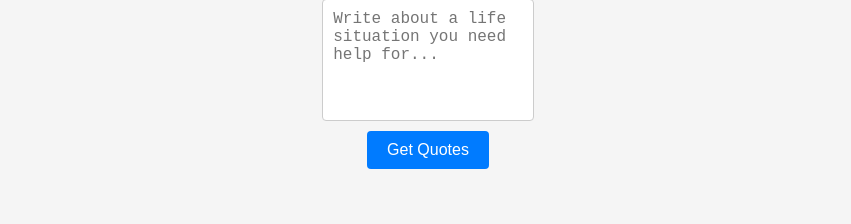
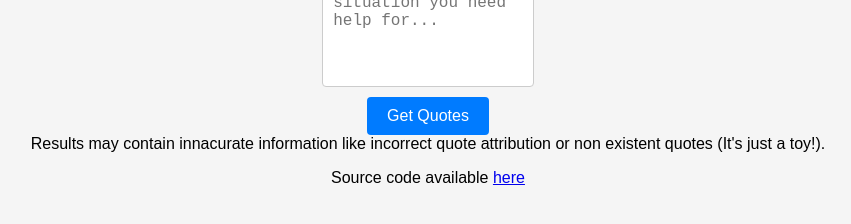
Before and after one commit to hugozap/gpt-relevant-quote, a website: page public/index.html in a window 1280 px wide. Shown: the part 346-570 px from the top of the page, without its empty margins (212-1063 px from the left). Drawn offline with Linux system fonts and the light colour scheme.

Commit message:
Added warning to the html to state that results may be innacurate

```diff
--- a/public/index.html
+++ b/public/index.html
@@ -99,6 +99,12 @@
         animation-fill-mode: forwards;
       }
 
+      .warning{
+        display: flex;
+        flex-direction: column;
+        align-items: center;
+      }
+
       @keyframes fadeIn {
         0% {
           opacity: 0;
@@ -118,6 +124,10 @@
       ></textarea>
       <button type="submit">Get Quotes</button>
     </form>
+    <div class="warning">
+      Results may contain innacurate information like incorrect quote attribution or non existent quotes (It's just a toy!).
+      <p>Source code available <a href="https://github.com/hugozap/gpt-relevant-quote/">here</a></p>
+    </div>
     <div class="loader" id="loader"></div>
     <ul class="quotes" id="quotesList"></ul>
     <script>
```
